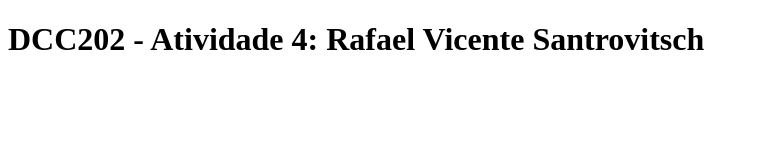
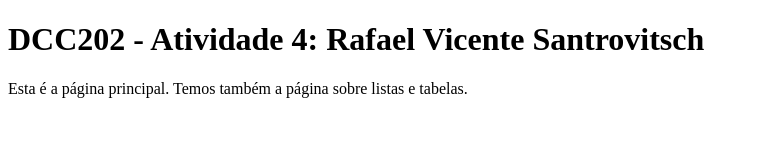
Before and after one commit to ufjf-dcc202/ufjf-dcc202-2023-3-b-atv4-r-santrovitsch, a website: page index.html in a window 1280 px wide. Shown: the whole page, without its empty margins (0-759 px from the left). Drawn offline with Linux system fonts and the light colour scheme.

Commit message:
adicionei conteudo ao paragrafo do main

```diff
--- a/index.html
+++ b/index.html
@@ -8,7 +8,7 @@
 <body>
     <main>
         <h1>DCC202 - Atividade 4: Rafael Vicente Santrovitsch</h1>
-        <p></p>
+        <p>Esta é a página principal. Temos também a página sobre listas e tabelas.</p>
     </main>
 </body>
 </html>
```
